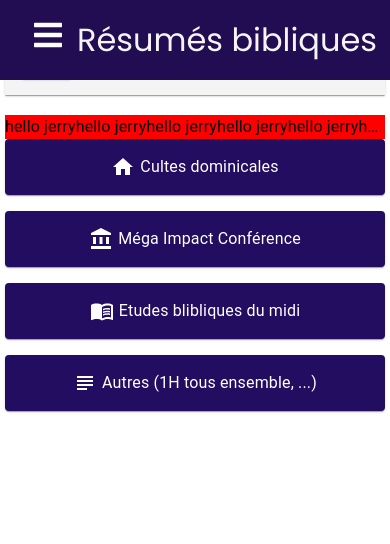
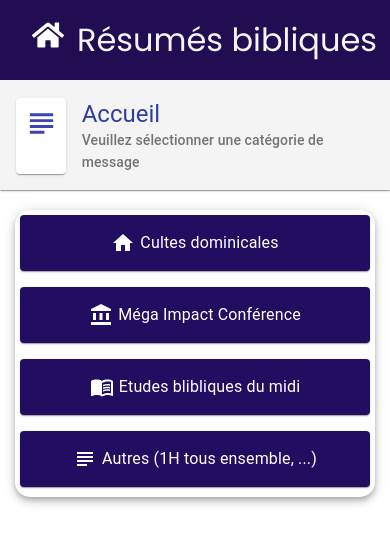
Before and after one commit to jmatondo/ebm, a React (Create React App) app: page / in a window 390 px wide. Shown: the top 544 px of the page. Built offline with nearby package versions, Linux system fonts and the light colour scheme.

Commit message:
Responsive v1

```diff
--- a/src/components/Navbar.js
+++ b/src/components/Navbar.js
@@ -1,4 +1,4 @@
-import React, { useState } from "react";
+import React, { useState, useHistory } from "react";
 import * as FaIcons from "react-icons/fa";
 import * as AiIcons from "react-icons/ai";
 import { IconContext } from "react-icons";
@@ -6,16 +6,27 @@ import { Link } from "react-router-dom";
 import { SideBarData } from "./NavbarData";
 import "./Navbar.css";
 
+import { Hidden } from "@material-ui/core";
+import HomeIcon from "@material-ui/icons/Home";
+
 const Navbar = () => {
   const [sidebar, setsidebar] = useState(false);
   const showSidebar = () => setsidebar(!sidebar);
+  //const history = useHistory();
   return (
     <>
       <IconContext.Provider value={{ color: "#fff" }}>
         <div className="navbar">
-          <Link to="#" className="menu-bars">
-            <FaIcons.FaBars onClick={showSidebar} />
-          </Link>
+          <Hidden xsDown>
+            <Link to="#" className="menu-bars">
+              <FaIcons.FaBars onClick={showSidebar} />
+            </Link>
+          </Hidden>
+          <Hidden smUp>
+            <Link to="/" className="menu-bars">
+              <FaIcons.FaHome />
+            </Link>
+          </Hidden>
           <span className="main-title">Résumés bibliques</span>
           <div></div>
         </div>
--- a/src/components/PageHeader.js
+++ b/src/components/PageHeader.js
@@ -5,6 +5,7 @@ const useStyles = makeStyles((theme) => ({
   root: {
     backgroundColor: "#f4f4f4",
     padding: theme.spacing(1),
+    paddingTop: "90px",
   },
   pageHeader: {
     display: "flex",
--- a/src/index.js
+++ b/src/index.js
@@ -3,12 +3,7 @@ import ReactDOM from "react-dom";
 import "./index.css";
 import App from "./App";
 
-ReactDOM.render(
-  <React.StrictMode>
-    <App />
-  </React.StrictMode>,
-  document.getElementById("root")
-);
+ReactDOM.render(<App />, document.getElementById("root"));
 
 // If you want to start measuring performance in your app, pass a function
 // to log results (for example: reportWebVitals(console.log))
--- a/src/pages/Homes.js
+++ b/src/pages/Homes.js
@@ -10,6 +10,17 @@ import * as AiIcons from "react-icons/ai";
 import * as BiIcons from "react-icons/bi";
 
 const useStyles = makeStyles((theme) => ({
+  tableContainer: {
+    borderRadius: 15,
+    margin: "15px",
+    padding: "5px",
+    paddingBottom: "10px",
+    //backgroundColor: "yellow",
+    display: "flex",
+    flexDirection: "column",
+    justifyContent: "center",
+    alignItems: "center",
+  },
   paper: {
     padding: theme.spacing(2),
     // textAlign: "center",
@@ -29,30 +40,21 @@ const useStyles = makeStyles((theme) => ({
   },
 }));
 
-const onNavigateEbm = () => {};
-
 const Homes = () => {
   const history = useHistory();
 
   const classes = useStyles();
   return (
     /*     <div style={{ backgroundColor: "yellow", padding: "5px" }}>
-     */ <div style={{ padding: "5px" }}>
+     */ <div>
       <div className={classes.pageHeader}>
         <PageHeader
-          title="Dashboard"
-          subTitle="Vue macro de l'application"
+          title="Accueil"
+          subTitle="Veuillez sélectionner une catégorie de message"
           icon={<SubjectIcon fontSize="large" />}
         />
       </div>
-
-      <Typography noWrap style={{ backgroundColor: "red" }}>
-        hello jerryhello jerryhello jerryhello jerryhello jerryhello jerryhello
-        jerryhello jerryhello jerryhello jerryhello jerryhello jerryhello
-        jerryhello jerryhello jerryhello jerryhello jerryhello jerryhello
-        jerryhello jerryhello jerryhello jerryhello jerryhello jerryhello
-        jerryhello jerryhello jerryhello jerry
-      </Typography>
+      <Paper elevation={5} className={classes.tableContainer}>
         <Grid
           container
           spacing={2}
@@ -65,7 +67,9 @@ const Homes = () => {
               onClick={() => history.push("/cultes")}
             >
               <HomeIcon fontSize="medium" />
-            <Typography className={classes.typo}>Cultes dominicales</Typography>
+              <Typography className={classes.typo}>
+                Cultes dominicales
+              </Typography>
             </Paper>
           </Grid>
 
@@ -82,7 +86,10 @@ const Homes = () => {
             </Paper>
           </Grid>
           <Grid item xs={12} sm={6}>
-          <Paper className={classes.paper} onClick={() => history.push("/ebm")}>
+            <Paper
+              className={classes.paper}
+              onClick={() => history.push("/ebm")}
+            >
               <MenuBookIcon fontSize="medium" />
               <Typography className={classes.typo}>
                 {" "}
@@ -103,6 +110,7 @@ const Homes = () => {
             </Paper>
           </Grid>
         </Grid>
+      </Paper>
     </div>
   );
 };
--- a/src/pages/Mic.js
+++ b/src/pages/Mic.js
@@ -3,6 +3,7 @@ import PageHeader from "../components/PageHeader";
 import SubjectIcon from "@material-ui/icons/Subject";
 import SearchIcon from "@material-ui/icons/Search";
 import GetAppIcon from "@material-ui/icons/GetApp";
+import HomeIcon from "@material-ui/icons/Home";
 
 import {
   IconButton,
@@ -49,7 +50,7 @@ const useStyles = makeStyles((theme) => ({
   },
   toolbar: {
     display: "flex",
-    justifyContent: "space-flex-star",
+    justifyContent: "space-between",
   },
 }));
 
@@ -103,12 +104,12 @@ const Mic = () => {
 
   // Get data
   useEffect(() => {
-    //fetch("http://localhost:8981/iccs/mics")
-    fetch("https://iccv1.herokuapp.com/iccs/mics")
+    fetch("http://localhost:8981/iccs/mic")
+      //fetch("https://iccv1.herokuapp.com/iccs/mic")
       .then((res) => res.json())
       .then((data) => {
-        console.log(data.content);
-        setMics(data.content);
+        console.log(data);
+        setMics(data);
       });
   }, []);
 
@@ -157,7 +158,7 @@ const Mic = () => {
         icon={<SubjectIcon fontSize="large" />}
       />
 
-      <Paper className={classes.tableContainer}>
+      <Paper elevation={5} className={classes.tableContainer}>
         <Toolbar className={classes.toolbar} style={{ width: "95%" }}>
           <TextField
             style={{ width: "75%", margin: "0.5rem" }}
@@ -172,6 +173,7 @@ const Mic = () => {
               ),
             }}
           />
+
           {/* <div style={{ flexGrow: "5", backgroundColor: "green" }}>test</div> */}
         </Toolbar>
         <TableContainer component={Paper} className={classes.cont}>
@@ -214,9 +216,7 @@ const Mic = () => {
                         </Grid>
                       </TableCell>
                       <TableCell>
-                        <Typography noWrap style={{ backgroundColor: "red" }}>
-                          {mic.theme}
-                        </Typography>
+                        <Typography>{mic.theme}</Typography>
                       </TableCell>
                       <TableCell>
                         <a
@@ -242,10 +242,13 @@ const Mic = () => {
                           href={`https://iccv1.herokuapp.com/downloadFile/${mic.id}`}
                         >
                           <Typography>
-                            {mic.micDay} -{" "}
+                            <span style={{ fontWeight: "lighter" }}>
+                              {" "}
+                              {mic.micDay.slice(0, 6)}
+                              {mic.micDay.slice(8, 10)} -{" "}
+                            </span>
                             <span className={classes.name}>
-                              {mic.speaker.title} {mic.speaker.firstName}{" "}
-                              {mic.speaker.lastName}
+                              {mic.speaker.firstName} {mic.speaker.lastName}
                             </span>
                           </Typography>
 
```
Lines whose indentation alone changed are shown as unchanged.
